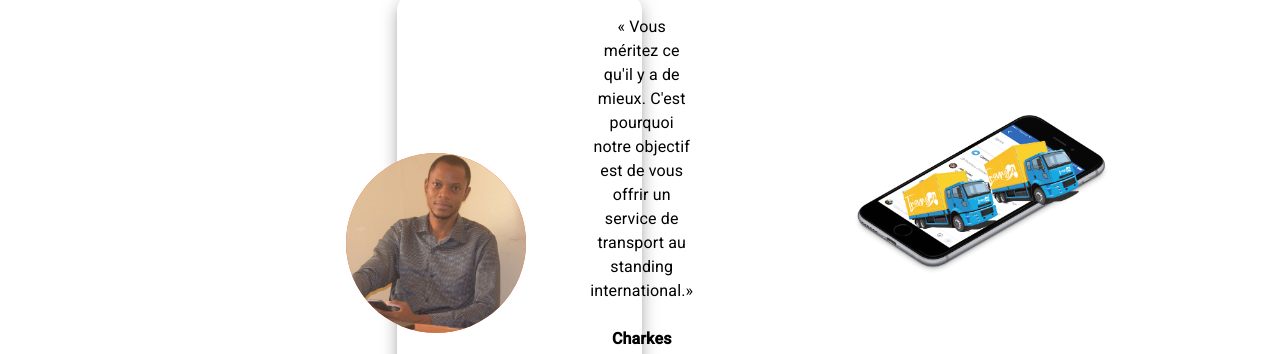
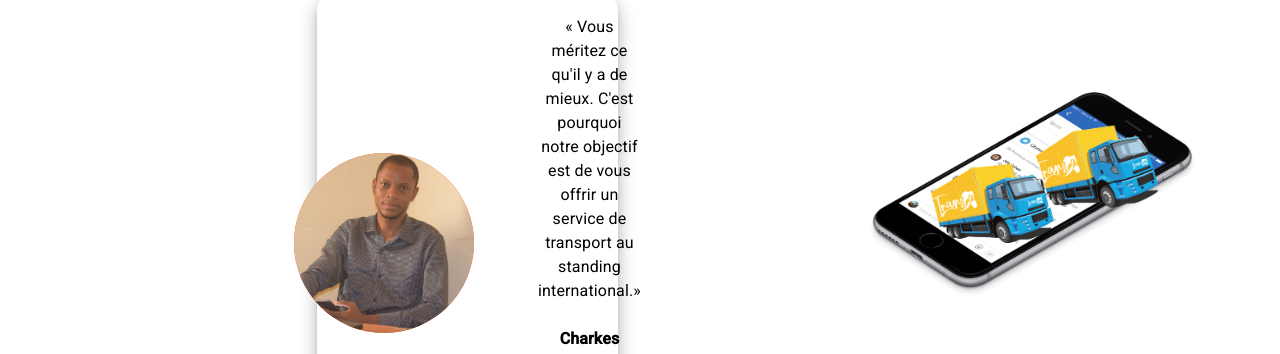
Before and after one commit to aristide20/TNew, a React (Create React App) app: page / in a window 1280 px wide. Shown: the part 2565-2919 px from the top of the page. Built offline with nearby package versions, Linux system fonts and the light colour scheme.

Commit message:
Corrections generales

```diff
--- a/src/pages/AboutUsPage/Body.js
+++ b/src/pages/AboutUsPage/Body.js
@@ -5,7 +5,7 @@ import { Typography, Box, Stack, useMediaQuery, Grid, Paper } from '@mui/materia
 import { useSelector } from "react-redux";
 //import {useState } from 'react';
 import ContactBox1 from "../../components/ContactBox1";
-//import image1 from "../../assets/camion05c.PNG";
+import image1 from "../../assets/camion05c.PNG";
 import image2 from "../../assets/btp01b.PNG";
 import List from '@mui/material/List';
 import ListItemButton from '@mui/material/ListItemButton';
@@ -14,7 +14,7 @@ import ListItemText from '@mui/material/ListItemText';
 import FactCheckIcon from '@mui/icons-material/FactCheck';
 import CamionList from "../../components/CamionList";
 import image0 from "../../assets/Truck01.png";
-import image1 from "../../assets/Truck01b.png";
+import image01 from "../../assets/Truck01b.png";
 import NewsLetter from "../../components/NewsLetter";
 
 
@@ -261,7 +261,7 @@ const Body = () => {
                 </Box>
                 <Box position="absolute" sx={{top:isScreenBig ? "50%" : "430%",
                                               left: isScreenBig ? "3%" : "30%" }}>
-                     <img src={image1} alt="" width={isScreenBig ? "20%" : "50%"}  />
+                     <img src={image01} alt="" width={isScreenBig ? "30%" : "50%"}  />
                 </Box>
                 <Box>
                     <NewsLetter />
--- a/src/pages/BTPPage/Body.js
+++ b/src/pages/BTPPage/Body.js
@@ -38,11 +38,11 @@ const Body = () => {
                                    <Grid item xs={isSmallScreen2 ? 1 : 0} ></Grid>
                                    <Grid item xs={isSmallScreen2 ? 6 : 12} sx={{width:"100%"}}>
                                          <Typography variant={isSmallScreen2 ? "h3" : "h4"}
-                                                     sx={{ color:"black", fontWeight:"bold", marginBottom:"3rem" }}>
+                                                     sx={{ color:"white", fontWeight:"bold", marginBottom:"3rem" }}>
                                                      Optimiser les couts est le défi majeur de tout entrepreneur
                                                      dans le BTP.
                                          </Typography>
-                                         <Typography variant="paragraph" sx={{color:"black",
+                                         <Typography variant="paragraph" sx={{color:"white",
                                                      fontSize:isSmallScreen2 ? "24px" : "20px"}}>
                                                      Choisissez nos solutions sur mesures pour tous vos travaux
                                                      (Terrassement,VRD, assainissement, levage... )!!
--- a/src/pages/HomePage/Body.jsx
+++ b/src/pages/HomePage/Body.jsx
@@ -145,14 +145,16 @@ return(
                 paddingBottom: "100px",
                 color: "gray"}}>
                 <ImagesBoxHome />
-           <Box sx={{display:"flex", flexDirection:"column", justifyContent:"center", alignItems:"center"}}>
-               <Grid container display="flex" justifyContent="center" alignItems="center" >
-                     <Grid item xs={isSmallScreen ? 2 : 0} ></Grid>
-                     <Grid item xs={isSmallScreen ? 6 : 12} >
+           <Box sx={{display:"flex", flexDirection:"column", justifyContent:"center", alignItems:"center", paddingLeft:"10px"}}>
+               <Grid container display="flex" justifyContent="center" alignItems="center" spacing={2} >
+                     <Grid item xs={isSmallScreen ? 1 : 0} ></Grid>
+                     <Grid item xs={isSmallScreen ? 7 : 12} >
                             <MotDirection />
                      </Grid>
-                     <Grid item xs={isSmallScreen ? 4 : 12} >
-                            <img src={image2} alt="" width="60%" />
+                     <Grid item xs={isSmallScreen ? 4 : 12} sx={{paddingLeft:"15px"}} >
+                           <Box>
+                                 <img src={image2} alt="" width="80%" />
+                            </Box>
                      </Grid>
                </Grid>
            </Box>
--- a/src/pages/TransporterPage/Body.js
+++ b/src/pages/TransporterPage/Body.js
@@ -172,9 +172,9 @@ const Body = () => {
                                    Devenir Partenaire
                          </Button>
                     </Box>
-                <Box position="absolute" sx={{width:"20%", top:isSmallScreen2 ? "20%" : "6%",
-                                                           left:isSmallScreen2 ? "75%" : "50%"}}>
-                    <img src={image2} alt="" width="80%" />
+                <Box position="absolute" sx={{width:"25%", top:isSmallScreen2 ? "20%" : "6%",
+                                                           left:isSmallScreen2 ? "70%" : "50%"}}>
+                    <img src={image2} alt="" width={isSmallScreen2 ? "90%" : "10%"} />
                 </Box>
                    {!isSmallScreen && isMobileMenuToggledState && <MobileMenuBox />}
           </Box>
--- a/src/pages/UserPages/HomeUserPage.js
+++ b/src/pages/UserPages/HomeUserPage.js
@@ -239,6 +239,8 @@ const Body = () => {
                    <Grid item xs={12}>
                          <Paper elevation={5} sx={{width:isNonMobile ? "85%" : "90%",
                                             minHeight: "400px",
+                                            paddingTop:"50px",
+                                            paddingBottom:"50px",
                                             display:"flex", flexDirection:"column", justifyContent:"center",
                                             alignItems:"center", bgcolor:color2}}>
                                 { display && <CircularProgress /> }
--- a/src/pages/UserPages/Partner/Body.jsx
+++ b/src/pages/UserPages/Partner/Body.jsx
@@ -24,7 +24,7 @@ import HourglassTopIcon from '@mui/icons-material/HourglassTop';
 //import Form from "../../components/Form2";
 //import { useNavigate } from 'react-router-dom';
 //import logo from "../../assets/logo.png";
-import FormCommand from '../../../components/FormVehicule';
+import FormVehicule from '../../../components/FormVehicule';
 //import UserSpeedDial from "../../../components/UserDial";
 //import fond01 from "../../assets/fondLogo01.png";
 //import fond02 from "../../assets/fondLogo02.png";
@@ -185,7 +185,7 @@ const Body = () => {
                                       <DialogTitle> Enregistrez un Véhicule </DialogTitle>
                                       <DialogContent>
 
-                                                      <FormCommand />
+                                                      <FormVehicule />
                                       </DialogContent>
                                                     <DialogActions>
                                                                    <Button onClick={handleClose}>Annuler</Button>
@@ -213,6 +213,8 @@ const Body = () => {
                    <Grid item xs={12}>
                    <Paper elevation={5} sx={{width:isNonMobile ? "85%" : "90%",
                                             minHeight: "400px",
+                                            paddingTop:"50px",
+                                            paddingBottom:"50px",
                                             display:"flex", flexDirection:"column", justifyContent:"center",
                                             alignItems:"center", bgcolor:color2}}>
                                 { display && <CircularProgress /> }
```
Also changed, not shown: src/pages/ExpeditorPage/Body.js (+4 -3 lines).
